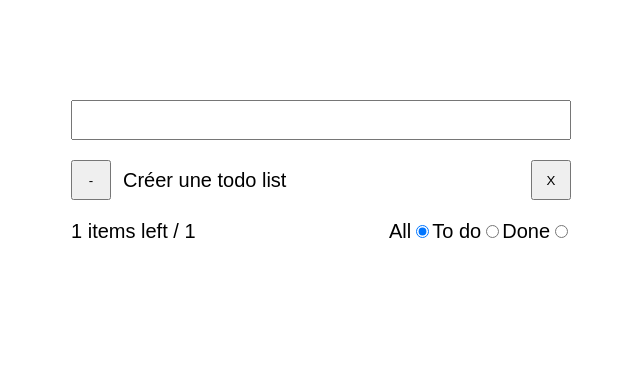
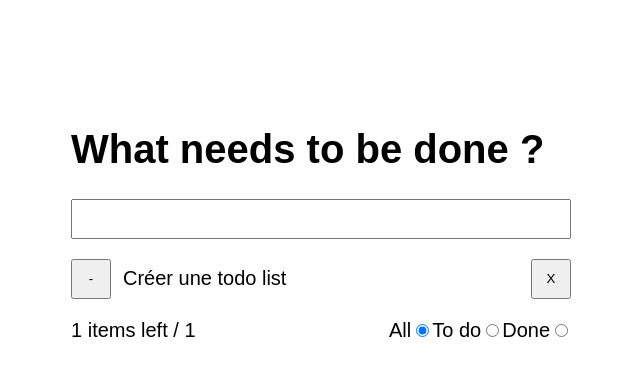
Before and after one commit to tonai/react-todo, a React (Create React App) app: page / in a window 1280 px wide. Shown: the top 376 px of the page, without its empty margins (319-959 px from the left). Built offline with nearby package versions, Linux system fonts and the light colour scheme.

Commit message:
add title

```diff
--- a/src/components/App/App.js
+++ b/src/components/App/App.js
@@ -88,6 +88,7 @@ function App() {
 
   return (
     <div className="App">
+      <h1>What needs to be done ?</h1>
       <form onSubmit={handleSubmit}>
         <input className="App__input" onChange={handleTitleChange} value={title} />
       </form>
```
